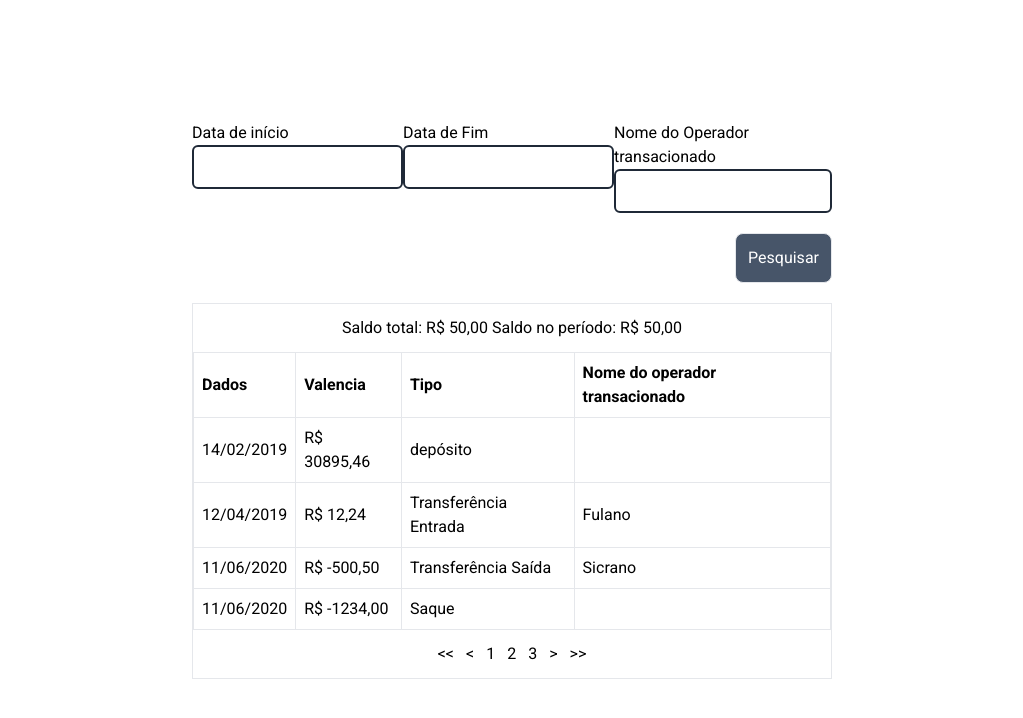
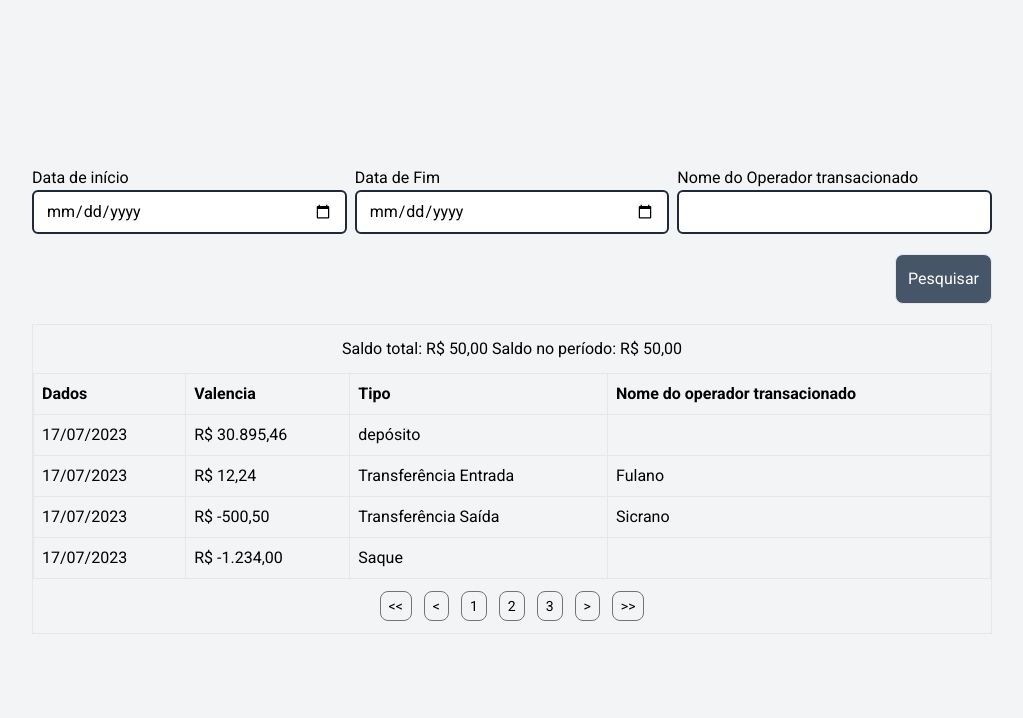
Before and after one commit to felipesouza91/supera-react, a React (Vite) app: page / in a window 1280 px wide. Shown: the top 718 px of the page, without its empty margins (128-1151 px from the left). Built offline with nearby package versions, Linux system fonts and the light colour scheme; the HTML template or start-up script is replaced by a standard one.

Commit message:
feat: update className in html tags

```diff
--- a/src/App.tsx
+++ b/src/App.tsx
@@ -1,27 +1,39 @@
-import "./app.css"
+import { useState } from "react";
+import "./app.css";
 function App() {
+
+  const [startDate, setStartDate] = useState();
+  const [endDate, setEndDate] = useState();
+  const [operatorName, setOperatorName] = useState();
+  const [data, setData] = useState([
+    { id: 1, data: new Date(), valencia: 30895.46, type: "depósito", nomeOperador: "" },
+    { id: 2, data: new Date(), valencia: 12.24, type: "Transferência Entrada", nomeOperador: "Fulano" },
+    { id: 3, data: new Date(), valencia: -500.50, type: "Transferência Saída", nomeOperador: "Sicrano" },
+    { id: 4, data: new Date(), valencia: -1234.00, type: "Saque", nomeOperador: "" },
+  ])
+
   return (
-    <main className="flex h-screen" >
-      <div className="flex flex-col mx-auto w-2/4 gap-5 justify-center" >
-        <form className="flex flex-col w-full justify-center gap-5">
-          <div className="flex justify-between ">
-            <div className="flex flex-col">
+    <main className="app-screen" >
+      <div className="app-screen__container" >
+        <form className="form-container">
+          <div className="form-container__inputs">
+            <div className="form-container__input_group">
               <label htmlFor="">Data de início</label>
-              <input className="border-2 border-gray-800 rounded-md h-11 p-3"/>
+              <input className="form-input" type="date" placeholder=""/>
             </div>
-            <div  className="flex flex-col">
+            <div  className="form-container__input_group">
               <label htmlFor="">Data de Fim</label>
-              <input className="border-2 border-gray-800 rounded-md h-11 p-3"/>
+              <input className="form-input" type="date"/>
             </div>
-            <div  className="flex flex-col">
+            <div  className="form-container__input_group">
               <label htmlFor="">Nome do Operador transacionado</label>
-              <input className="border-2 border-gray-800 rounded-md h-11 p-3"/>
+              <input className="form-input"/>
             </div>
           </div>
-          <button className="self-end border p-3 rounded-lg bg-slate-600 text-white hover:bg-slate-500" type="button">Pesquisar</button>
+          <button className="form-button" type="button">Pesquisar</button>
         </form>
-        <div className="flex flex-col justify-center items-center border dark:border-neutral-500 ">
-          <span className="py-3">Saldo total: R$ 50,00 Saldo no período: R$ 50,00</span>
+        <div className="table-container">
+          <span className="table-title">Saldo total: R$ 50,00 Saldo no período: R$ 50,00</span>
           <table className="min-w-full">
             <thead>
               <tr>
@@ -32,33 +44,22 @@ function App() {
               </tr>
             </thead>
             <tbody >
-              <tr >
-                <td>14/02/2019</td>
-                <td>R$ 30895,46</td>
-                <td>depósito</td>
-                <td></td>
-              </tr>
-              <tr>
-                <td>12/04/2019</td>
-                <td>R$ 12,24</td>
-                <td>Transferência Entrada</td>
-                <td>Fulano</td>
-              </tr>
-              <tr>
-                <td>11/06/2020</td>
-                <td>R$ -500,50</td>
-                <td>Transferência Saída</td>
-                <td>Sicrano</td>
-              </tr>
-              <tr>
-                <td>11/06/2020</td>
-                <td>R$ -1234,00</td>
-                <td>Saque</td>
-                <td></td>
-              </tr>
+              {data.map(item => (
+                <tr key={ item.id}>
+                  <td>{Intl.DateTimeFormat('pt-BR' ).format(item.data)}</td>
+                  <td>R$ {Intl.NumberFormat('pt-BR', {
+
+                  style: 'decimal',
+                  minimumFractionDigits: 2,
+
+                }).format(item.valencia)}</td>
+                  <td>{ item.type}</td>
+                  <td>{ item.nomeOperador}</td>
+                </tr>
+              ))}
             </tbody>
           </table>
-          <div className="py-3 flex gap-3">
+          <div className="table-pagination-panel">
             <button>{"<<"}</button>
             <button>{"<"}</button>
             <button>1</button>
```
